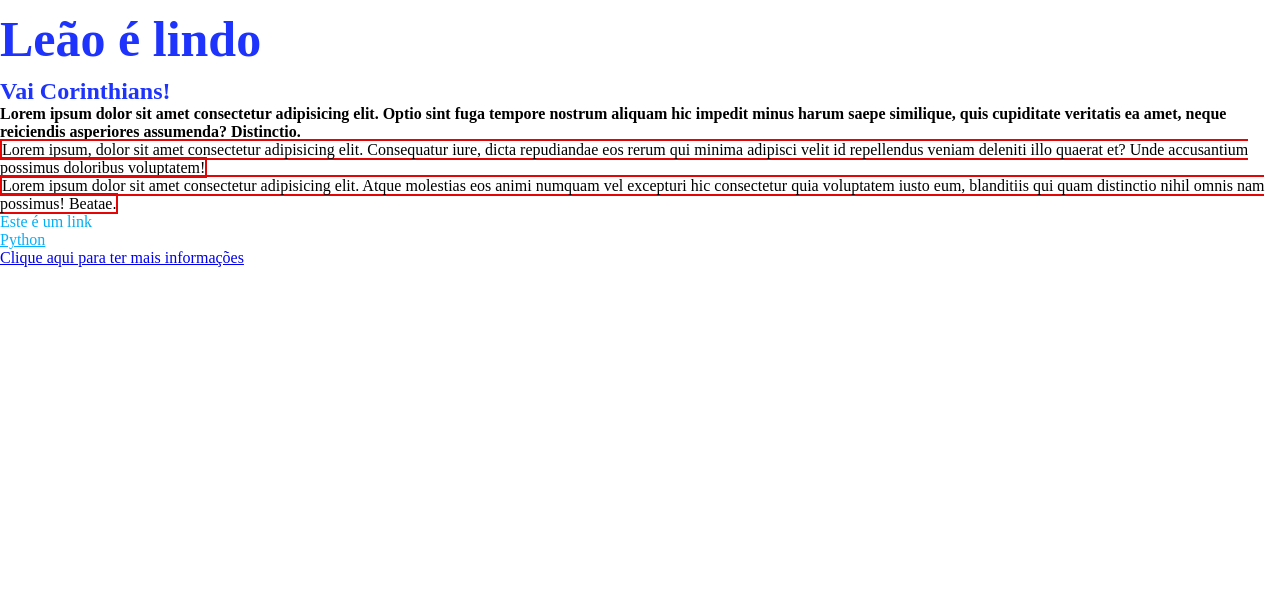
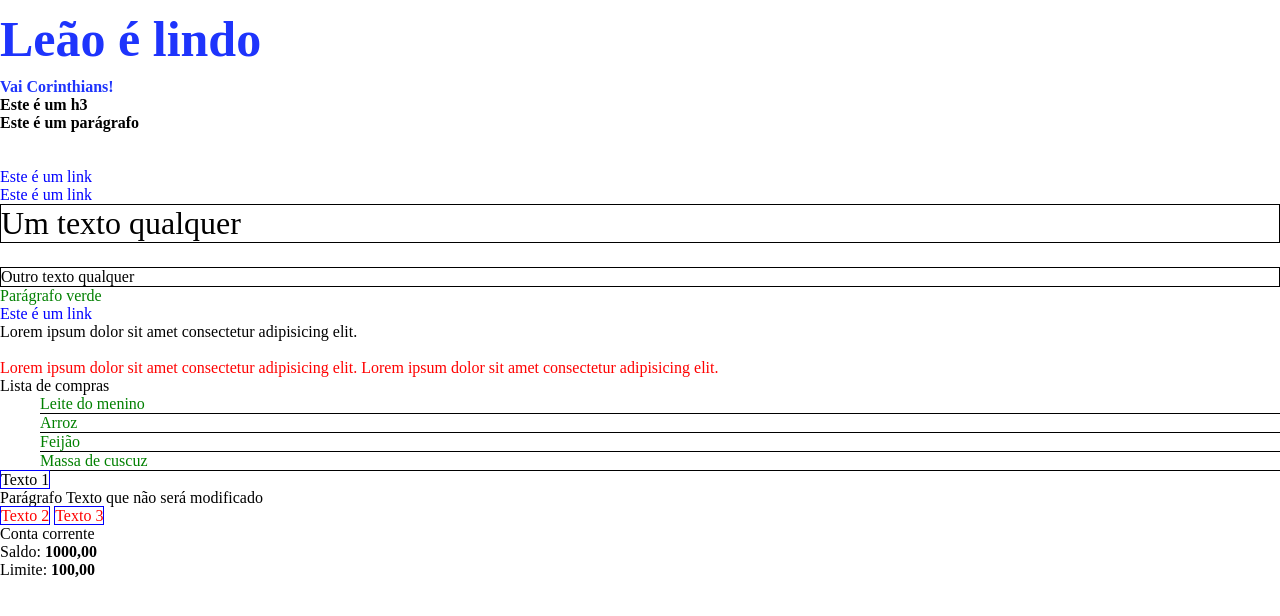
Before and after one commit to Gabriel-Leao/Front-End-estatico, a plain HTML site: page aula3/index.html in a window 1280 px wide. Drawn offline with Linux system fonts and the light colour scheme.

Commit message:
Seletores CSS

```diff
--- a/aula3/index.html
+++ b/aula3/index.html
@@ -5,18 +5,52 @@
     <meta http-equiv="X-UA-Compatible" content="IE=edge">
     <meta name="viewport" content="width=device-width, initial-scale=1.0">
     <title>CSS</title>
+
     <link rel="stylesheet" href="styles.css">
+    <link rel="stylesheet" href="reset.css">
+
 </head>
 <body>
     <h1 class="titulo">Leão é lindo</h1>
     <h2 class="subtitulo">Vai Corinthians!</h2>
+    <h3>Este é um h3</h3>
+    <p id="negrito">Este é um parágrafo</p>
+    <br>
+    <br>
+    <a href="https://www.google.com" title="titulo1">Este é um link</a><br>
+    <a href="https://www.google.com" title="titulo2">Este é um link</a><br>
+
+    <p class="texto texto-especial">Um texto qualquer</p>
+
+    <p class="texto-qualquer">Outro texto qualquer</p>
+
+    <p class="paragrafo-verde">Parágrafo verde</p>
+
+    <a href="https://google.com" title="titulo-3">Este é um link</a>
+
+    <p>Lorem ipsum dolor sit amet consectetur adipisicing elit. </p><br>
+    <span>Lorem ipsum dolor sit amet consectetur adipisicing elit.</span>
+    <span>Lorem ipsum dolor sit amet consectetur adipisicing elit.</span>
+
+    <p>Lista de compras</p>
+    <ul>
+        <li>Leite do menino</li>
+        <li>Arroz</li>
+        <li>Feijão</li>
+        <li>Massa de cuscuz</li>
+    </ul>
+
     <div>
-       <p id="negrito">Lorem ipsum dolor sit amet consectetur adipisicing elit. Optio sint fuga tempore nostrum aliquam hic impedit minus harum saepe similique, quis cupiditate veritatis ea amet, neque reiciendis asperiores assumenda? Distinctio.</p>
-       <span>Lorem ipsum, dolor sit amet consectetur adipisicing elit. Consequatur iure, dicta repudiandae eos rerum qui minima adipisci velit id repellendus veniam deleniti illo quaerat et? Unde accusantium possimus doloribus voluptatem!</span><br>
-       <span>Lorem ipsum dolor sit amet consectetur adipisicing elit. Atque molestias eos animi numquam vel excepturi hic consectetur quia voluptatem iusto eum, blanditiis qui quam distinctio nihil omnis nam possimus! Beatae.</span>
+        <span class="classe-qualquer">Texto 1</span>
+        <p>Parágrafo <span class="classe-qualquer">Texto que não será modificado</span></p>
+        <span class="classe-qualquer">Texto 2</span>
+        <span class="classe-qualquer">Texto 3</span>
     </div>
-    <a href="https://www.google.com.br" target="_blank" title="link">Este é um link</a><br>
-    <a href="https://www.python.org" target="_blank">Python</a><br>
-    <a href="https://developer.mozilla.org/pt-BR/docs/Web/CSS/CSS_Selectors">Clique aqui para ter mais informações</a>
+
+    <div>
+        <p>Conta corrente</p>
+        <p>Saldo: <span class="texto-negrito">1000,00</span></p>
+        <p>Limite: <span class="texto-negrito">100,00</span></p>
+    </div>
 </body>
 </html>
--- /dev/null
+++ b/aula3/reset.css
@@ -0,0 +1,14 @@
+/* Os dois arquivos mergem */
+* {
+    font-size: 16px;
+    margin: 0;
+}
+
+a {
+    color: black;
+    text-decoration: none;
+}
+
+ul {
+    list-style: none;
+}
--- a/aula3/styles.css
+++ b/aula3/styles.css
@@ -21,16 +21,69 @@ h1 {
     font-weight: bold;
 }
 
-/*  Seletor por atríbuto */
+/* Seletor por atributo */
+/* Seleciona todos os elementos <a> que possuem o atributo title */
 a[title] {
-    color: rgb(0, 175, 245);
-    text-decoration: none;
-}
-/* <a> elementos combinando com um href "https://www.python.org" */
-a[href="https://www.python.org"] {
-    color: rgb(4, 176, 255);
+    color: red;
 }
 
+/* Seleciona todos os elementos <a> que possuem o atributo title = "titulo-1" */
+a[title="titulo-1"] {
+    color: black;
+}
+
+/* Seleciona todos os elementos <p> que possuem o atributo class = "texto"
+    ou que possuam na sua lista de classes, a classe "texto" */
+p[class~="texto"] {
+    font-size: 32px;
+}
+
+/* Seleciona todos os elementos <p> que possuem o atributo class = "texto-qualquer"
+    ou inicie por texto-qualquer, seguido de hífen */
+p[class|="texto-qualquer"] {
+    margin-top: 24px;
+}
+
+/* Seleciona todos os elementos <p> que possuem o atributo class = "texto"
+    ou inicie por texto, seguido de hífen */
+p[class|="texto"] {
+    margin-top: 24px;
+}
+
+/* Seleciona todos os elementos <p> cujo atributo class inicia com "texto" */
+p[class^="texto"] {
+    border: 1px solid black;
+}
+
+/* Seleciona todos os elementos <p> cujo atributo class termina com "verde" */
+p[class$="verde"] {
+    color: green;
+}
+
+/* Seleciona elementos <a> com um title contendo "titu" */
+a[title*="titu"] {
+    color: blue;
+}
+ /* O combinador + seleciona os nós que seguem imediatamente o elemento especificado anteriormente. */
+p + br + span {
+    color: red;
+}
+
+/* Seletor gerais de irmãos  */
 p ~ span {
-    border: 2px solid rgb(228, 5, 5);
+    color: red;
 }
+
+/* Seletor de filhos */
+ul > li {
+    border-bottom: 1px solid black;
+    color: green;
+}
+
+div > .classe-qualquer {
+    border: 1px solid blue;
+}
+
+div .texto-negrito {
+    font-weight: bolder;
+}
```
